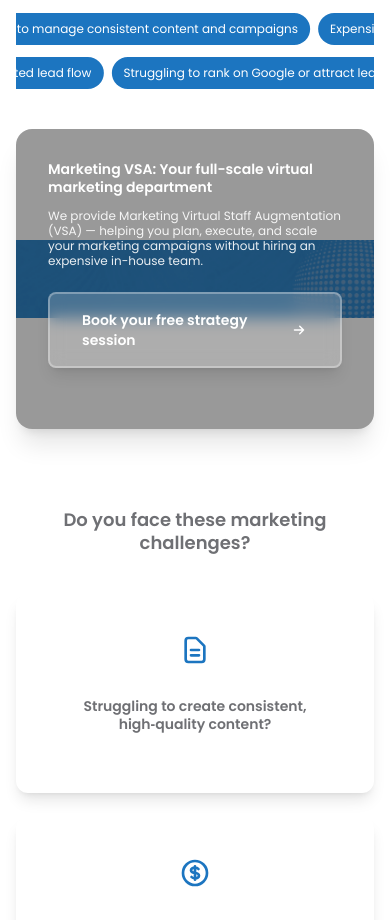
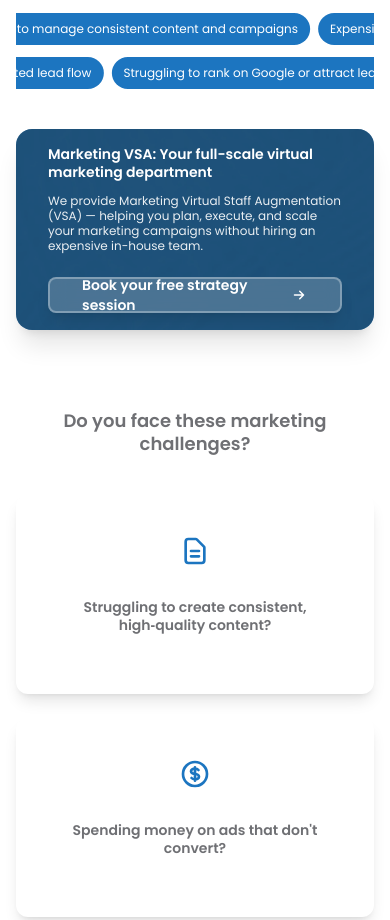
Before and after one commit to Sharmeen-Rauf/escabiz, a Next.js app: page /virtual-staff-augmentation/marketing-vsa in a window 390 px wide. Shown: the part 1500-2420 px from the top of the page. Built offline with nearby package versions, Linux system fonts and the light colour scheme.

Commit message:
Update image overlay section on Marketing VSA page: adjust layout to use aspect ratio for better responsiveness and change image class to 'object-cover' for improved visual presentation.

```diff
--- a/src/app/virtual-staff-augmentation/marketing-vsa/page.tsx
+++ b/src/app/virtual-staff-augmentation/marketing-vsa/page.tsx
@@ -176,14 +176,14 @@ export default function MarketingVSAPage() {
             </div>
 
             {/* Image Overlay Section */}
-            <div className="relative rounded-2xl overflow-hidden shadow-xl min-h-[300px] md:min-h-[350px]">
+            <div className="relative rounded-2xl overflow-hidden shadow-xl aspect-[16/9] w-full">
               {/* Background Image */}
               <div className="absolute inset-0 z-0">
                 <Image
                   src="/11%20%281%29.jpg"
                   alt="Marketing VSA"
                   fill
-                  className="object-contain"
+                  className="object-cover"
                   priority
                 />
               </div>
```
